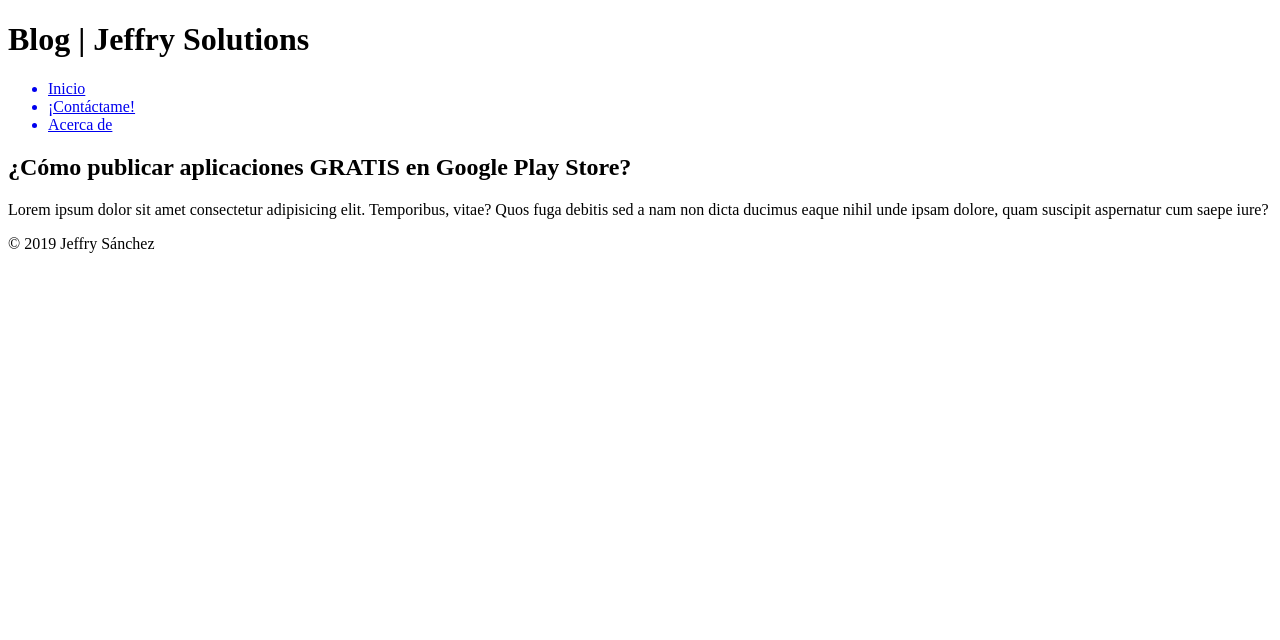
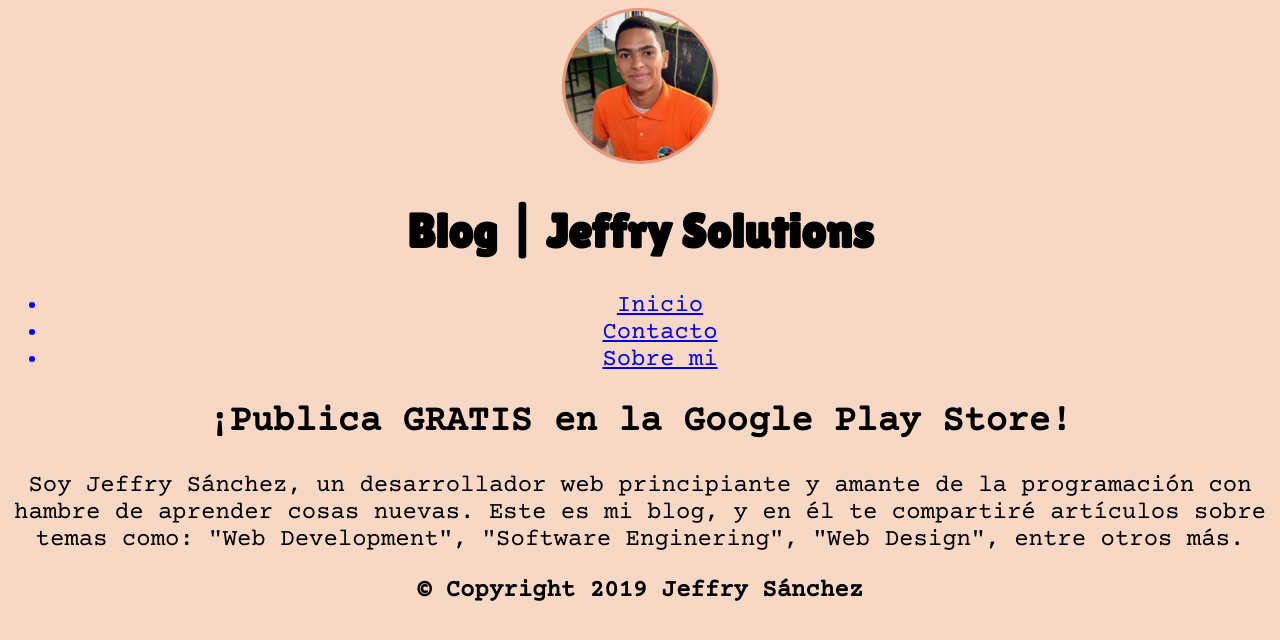
Before and after one commit to JeffryCoder/blog, a plain HTML site: page index.html in a window 1280 px wide. Drawn offline with nearby package versions, Linux system fonts and the light colour scheme.

Commit message:
Proyecto base | Estable 16/12/2019

```diff
--- /dev/null
+++ b/css/styles.css
@@ -0,0 +1,20 @@
+body {
+    background-color: rgba(241, 182, 148, 0.534);
+    text-align: center;
+    font-size: 24px;
+    font-family:'Courier Prime', monospace;
+    ;
+}
+
+.headingTitle{
+    font-family:'Lilita One', cursive;
+
+    text-align: center;
+}
+
+.jeffrycoderImg{
+    width:150px;
+    border-radius: 50%;
+    border-color: darksalmon;
+    border-style:solid;
+}
--- a/index.html
+++ b/index.html
@@ -3,24 +3,27 @@
     <head>
         <title>¿Cómo publicar una aplicación en Google Play Store?</title>
         <meta charset="UTF-8">
+        <link rel="stylesheet" href="css/styles.css">
+        <link href="https://fonts.googleapis.com/css?family=Courier+Prime|Lilita+One&display=swap" rel="stylesheet">
     </head>
     <body>
         <header>
-            <h1>Blog | Jeffry Solutions </h1>
+            <img src="imgs/jeffrycoder.jpg" alt="jeffrycoder" class="jeffrycoderImg">
+            <h1 class="headingTitle">Blog | Jeffry Solutions </h1>
         </header>
         <nav>
             <ul>
                <a href="#"><li>Inicio</li></a>
-                <a href="#"><li>¡Contáctame!</li></a>
-                <a href="#"><li>Acerca de</li></a>
+                <a href="#"><li>Contacto</li></a>
+                <a href="#"><li>Sobre mi</li></a>
             </ul>
         </nav>
         <section>
             <article>
-                <h2>¿Cómo publicar aplicaciones GRATIS en Google Play Store?</h2>
-                <p>Lorem ipsum dolor sit amet consectetur adipisicing elit. Temporibus, vitae? Quos fuga debitis sed a nam non dicta ducimus eaque nihil unde ipsam dolore, quam suscipit aspernatur cum saepe iure?</p>
+                <h2>¡Publica GRATIS en la Google Play Store!</h2>
+                <p>Soy Jeffry Sánchez, un desarrollador web principiante y amante de la programación con hambre de aprender cosas nuevas. Este es mi blog, y en él te compartiré artículos sobre temas como: "Web Development", "Software Enginering", "Web Design", entre otros más.</p>
             </article>
         </section>
-        <footer> &copy; 2019 Jeffry Sánchez </footer>
+        <footer> <b>&copy; Copyright 2019 Jeffry Sánchez</b>  </footer>
     </body>
 </html>
```
Also changed, not shown: imgs/jeffrycoder.jpg (added).
